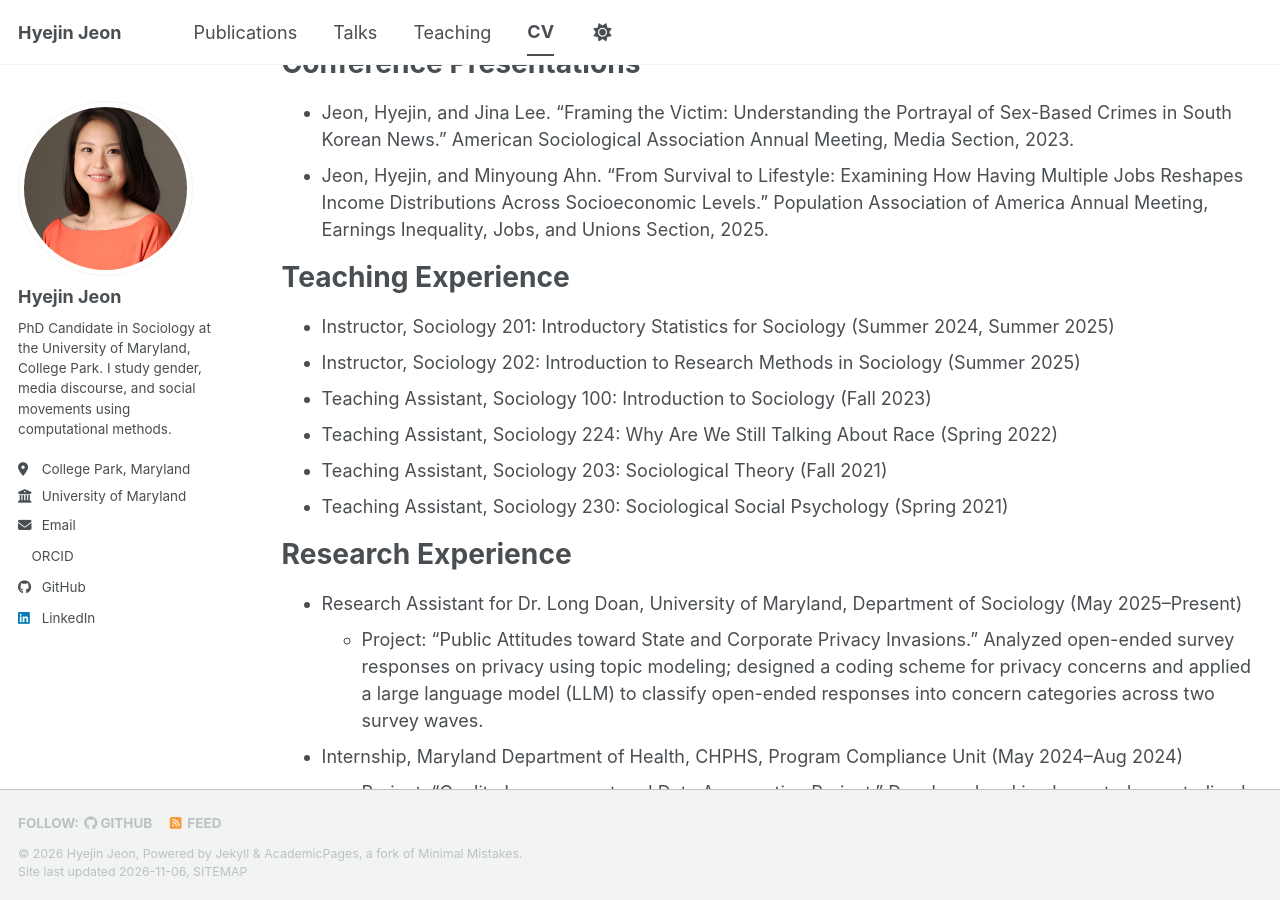
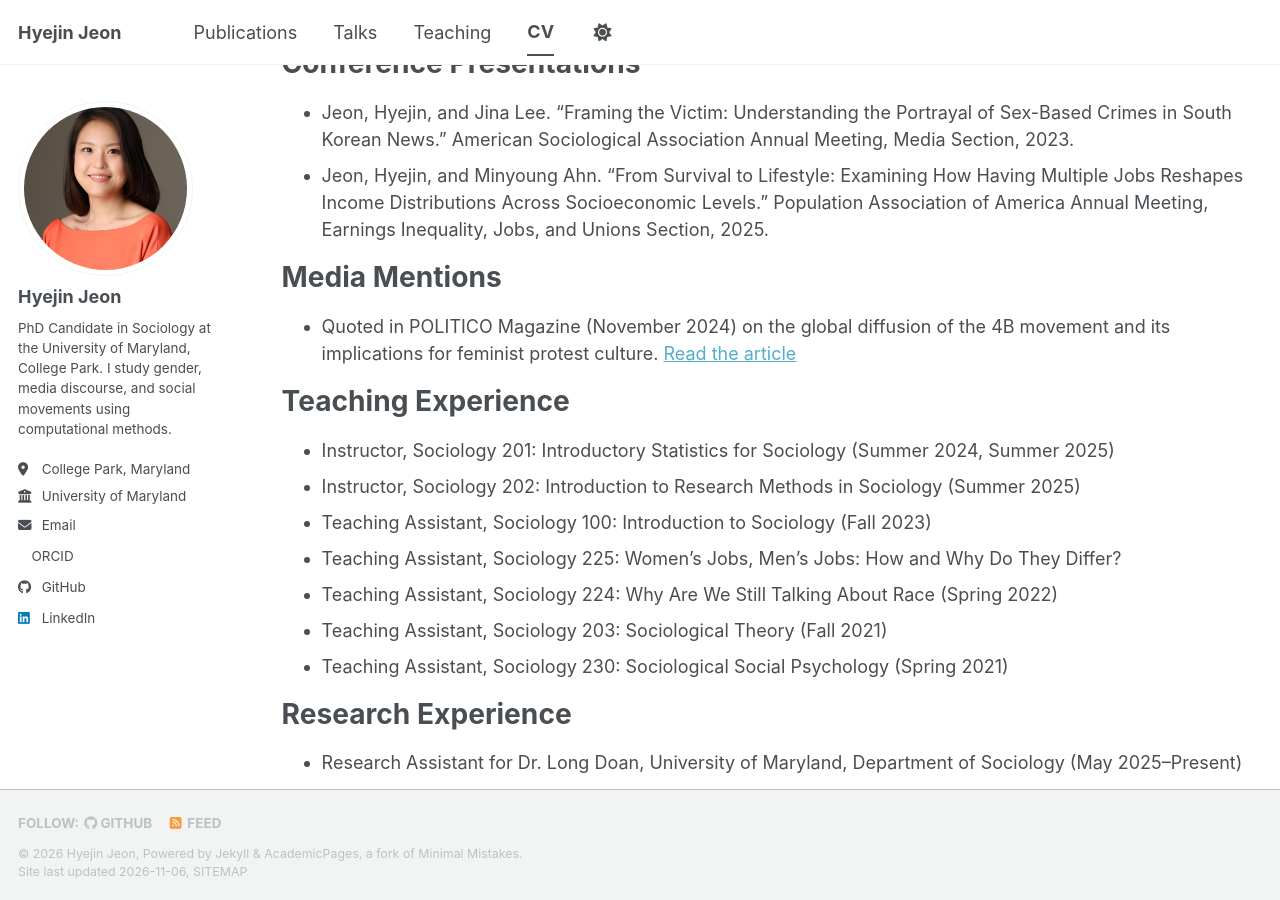
Before and after one commit to hyejin-jeon-soc/hyejin-jeon-soc.github.io, a Jekyll site: the page built from _pages/cv.md, in a window 1280 px wide and 900 px high, scrolled down 1327 px. Built offline with Jekyll 4.4.1, drawn with Linux system fonts in a browser that asks for light colours; a script bundle is joined from its source files by our own code; a style sheet for code colours, icons or effects is not loaded; some of the changed text lies outside the part shown.

Commit message:
Add files via upload

```diff
--- a/_pages/cv.md
+++ b/_pages/cv.md
@@ -47,11 +47,16 @@ Conference Presentations
 * Jeon, Hyejin, and Jina Lee. "Framing the Victim: Understanding the Portrayal of Sex-Based Crimes in South Korean News." American Sociological Association Annual Meeting, Media Section, 2023.
 * Jeon, Hyejin, and Minyoung Ahn. "From Survival to Lifestyle: Examining How Having Multiple Jobs Reshapes Income Distributions Across Socioeconomic Levels." Population Association of America Annual Meeting, Earnings Inequality, Jobs, and Unions Section, 2025.
 
+Media Mentions
+======
+* Quoted in POLITICO Magazine (November 2024) on the global diffusion of the 4B movement and its implications for feminist protest culture. [Read the article](https://www.politico.com/news/magazine/2024/11/16/4b-movement-america-political-protest-00189314)
+
 Teaching Experience
 ======
 * Instructor, Sociology 201: Introductory Statistics for Sociology (Summer 2024, Summer 2025)
 * Instructor, Sociology 202: Introduction to Research Methods in Sociology (Summer 2025)
 * Teaching Assistant, Sociology 100: Introduction to Sociology (Fall 2023)
+* Teaching Assistant, Sociology 225: Women's Jobs, Men's Jobs: How and Why Do They Differ?
 * Teaching Assistant, Sociology 224: Why Are We Still Talking About Race (Spring 2022)
 * Teaching Assistant, Sociology 203: Sociological Theory (Fall 2021)
 * Teaching Assistant, Sociology 230: Sociological Social Psychology (Spring 2021)
```
Also changed, not shown: other parts of _pages/cv.md (+1 -1 lines), _pages/outreach.md (added, +16 -0 lines).
